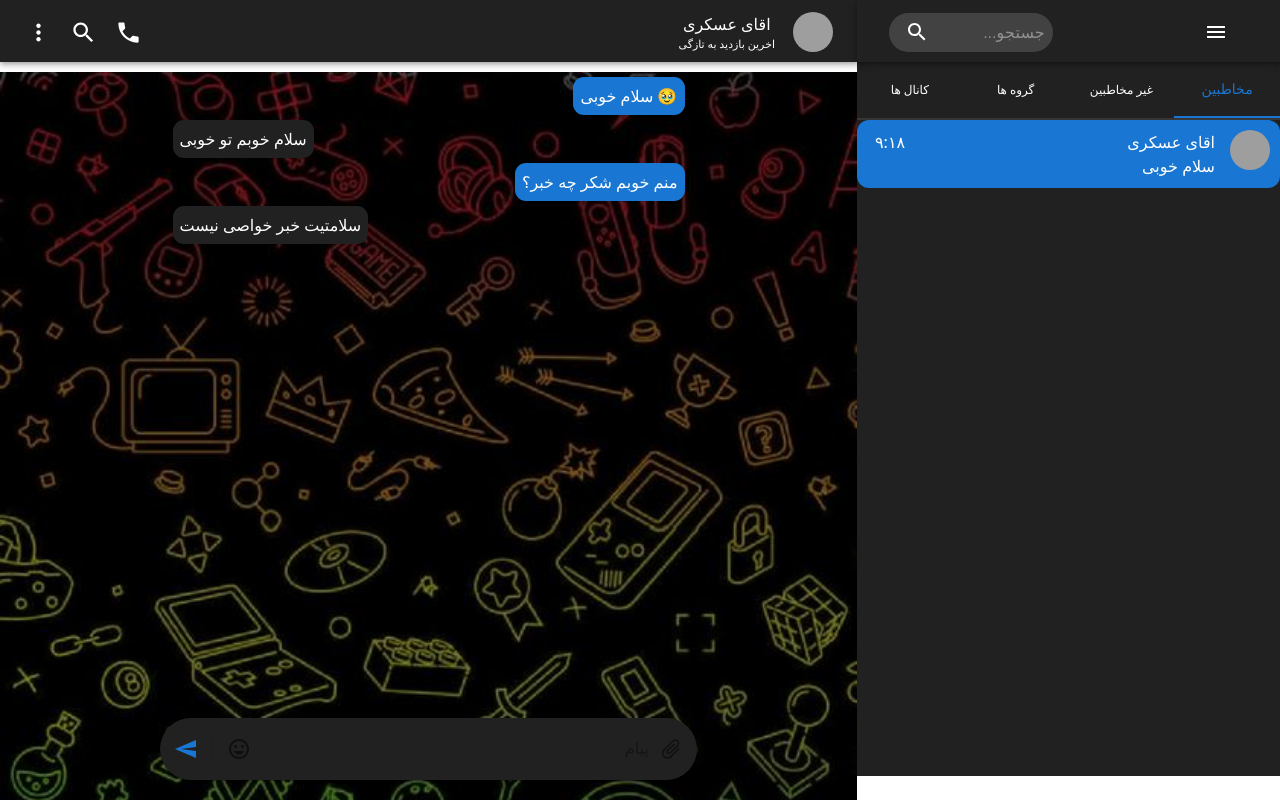
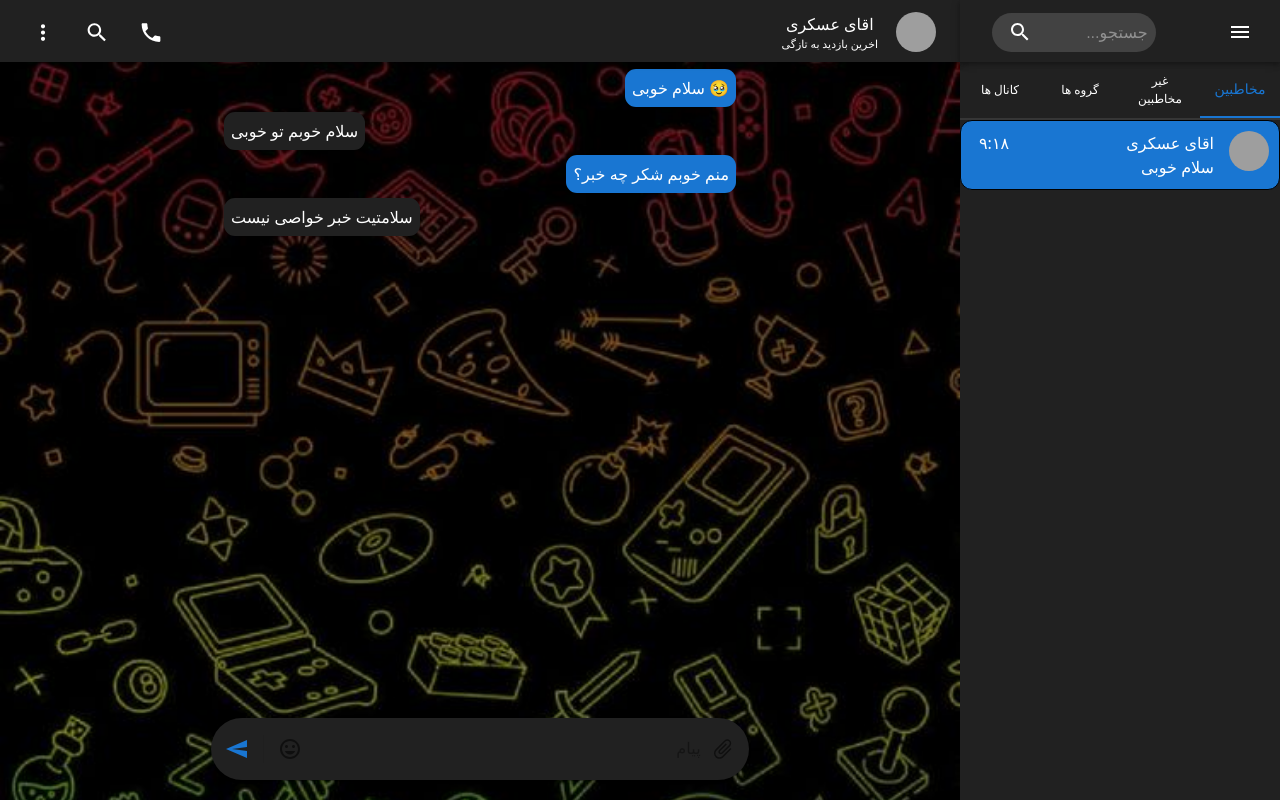
Before and after one commit to hassan7303/webchat, a React (Create React App) app: page /chatPage in a window 1280 px wide. Built offline with nearby package versions, Linux system fonts and the light colour scheme; grey boxes are pictures that could not be loaded.

Commit message:
change css in ui chat

```diff
--- a/src/component/ChatPage/uichat.css
+++ b/src/component/ChatPage/uichat.css
@@ -21,8 +21,8 @@
 }
 .container_chat_ui{
     display: grid;
-    grid-template-columns: 423px 1fr;
-    grid-template-rows: 9vh 88.7vh;
+    grid-template-columns: .5fr 2fr;
+    grid-template-rows: 0vh 1fr;
     width: auto;
     height: 100vh;
     overflow: hidden;
@@ -43,13 +43,15 @@ aside{
     z-index: 1000;
 }
 .icons{
-    width: 27px;
+    width: 26px;
     cursor: pointer;
-    height: 31px;
+    height: 25px;
+    box-sizing: unset;
+    padding: 5px;
 }
 .icons:hover{
-    border-radius: 50%;
-    box-shadow: 0 0 5px 0 white;
+    border-radius: 57%;
+    background: #454545b8;
 }
 .icons_header{
     position: fixed;
@@ -109,7 +111,7 @@ aside{
     overflow: auto;
     background: #212121;
     color: white;
-    height: 82vh;
+    height: 100vh;
 }
 footer{
     position: absolute;
@@ -118,6 +120,8 @@ footer{
 .main_body{
     display: flex;
     justify-content: center;
+    height: 87vh;
+    overflow: auto;
 }
 .users_cadr{
     background: #1976d2;
@@ -127,6 +131,7 @@ footer{
     flex-direction: row;
     gap: 15px;
     position: relative;
+    border: 1px solid black;
 }
 .time_recently{
     position: absolute;
@@ -138,9 +143,10 @@ p{
 .container_main{
     width: 40vw;
     color: white;
-    height: 73vh;
+    height: 77vh;
     overflow: auto;
     position: relative;
+    top: 4rem;
 }
 .message_send{
     background: #1976d2;
@@ -164,3 +170,12 @@ p{
     display: flex;
     justify-content: end;
 }
+.box_users{
+    background: #212121;
+    height: 100vh;
+    overflow: hidden;
+}
+.css-ancrnh-MuiButtonBase-root-MuiIconButton-root {
+    position: absolute !important;
+    right: 0 !important;
+}
```
